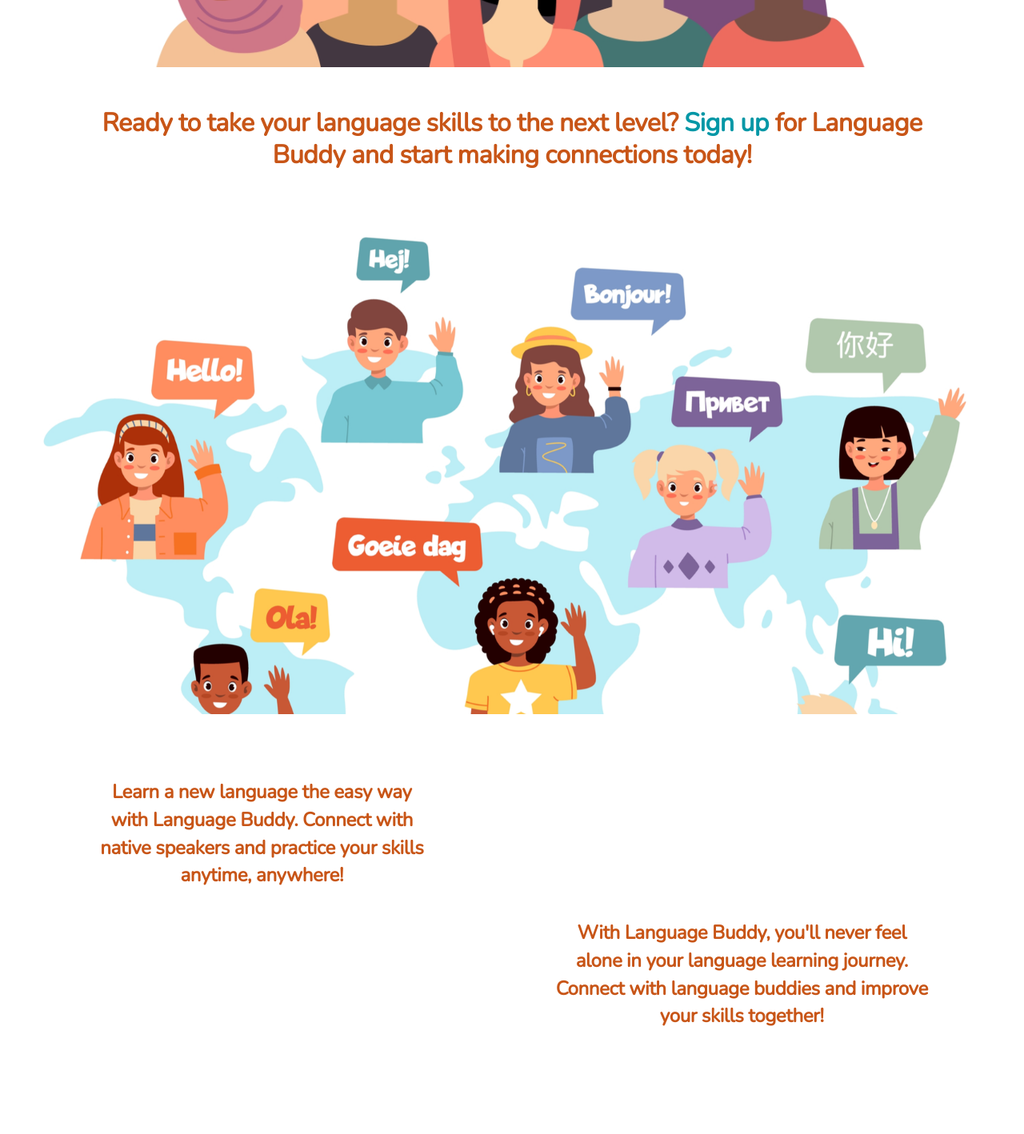
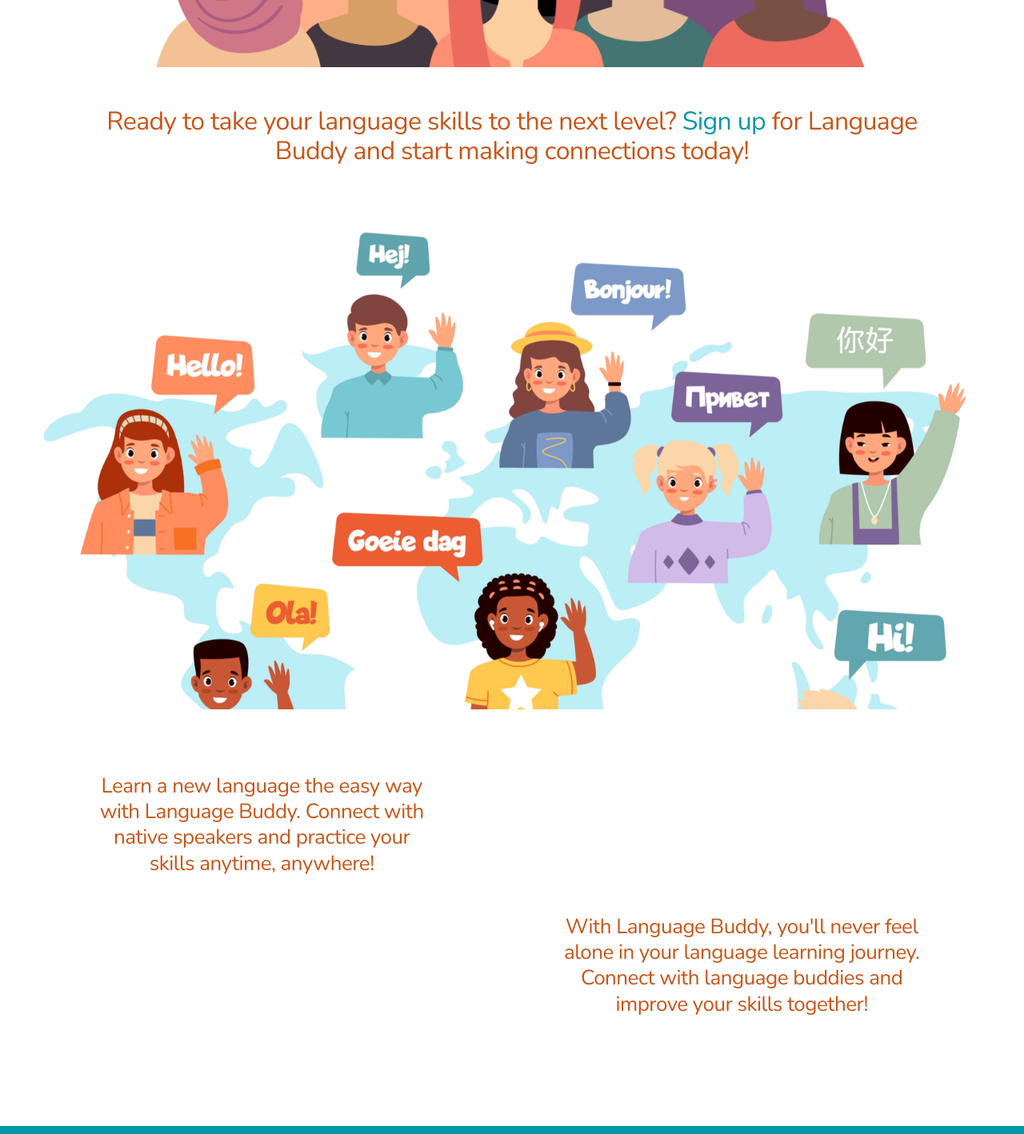
Before and after one commit to keithtou/Language--Buddy, a React (Create React App) app in the folder frontend-part/: page / in a window 1280 px wide. Shown: the part 740-2158 px from the top of the page at 80% size. Built offline with nearby package versions, Linux system fonts and the light colour scheme.

Commit message:
fix styles home page

```diff
--- a/frontend-part/src/components/home/home.css
+++ b/frontend-part/src/components/home/home.css
@@ -1,14 +1,8 @@
-
-#main {
-
-}
-
 .welcome_block {
   margin: 20px auto;
   display: flex;
   align-items: center;
   width: 90%;
-  max-height: 150px;
   font-weight: 500;
   font-size: 38px;
   line-height: 114%;
@@ -18,16 +12,11 @@
 }
 
 #aboutus {
-
-}
-
-
-#aboutus p {
   text-align: center;
-  font-weight: 700;
+  font-weight: 500;
   font-size: 32px;
-  line-height: 124%;
-  letter-spacing: -0.015em;
+  line-height: 114%;
+  letter-spacing: -0.02em;
   color: #c85517;
   margin: 50px;
 }
@@ -37,30 +26,25 @@
 }
 
 #aboutus a:hover {
-  color:  #023237;
+  color: #023237;
   transition-delay: 1s;
 }
 
 
 #faq {
   padding-bottom: 40px;
-
 }
-
-#faq p{
-  text-align: center;
-  font-weight: 700;
-  font-size: 24px;
-  line-height: 144%;
-  letter-spacing: -0.015em;
-  color: #c85517;
-  }
-
 
 .inspiring_container {
   display: flex;
   align-items: center;
   justify-content: space-between;
+  text-align: center;
+  font-weight: 500;
+  font-size: 26px;
+  line-height: 124%;
+  letter-spacing: -0.02em;
+  color: #c85517;
 
 }
 
@@ -70,5 +54,5 @@
 }
 
 .first_container p {
-    padding: 80px ;
+  padding: 80px;
 }
```
Also changed, not shown: frontend-part/src/components/home/home.js (+3 -13 lines). Lines whose indentation alone changed are shown as unchanged.
